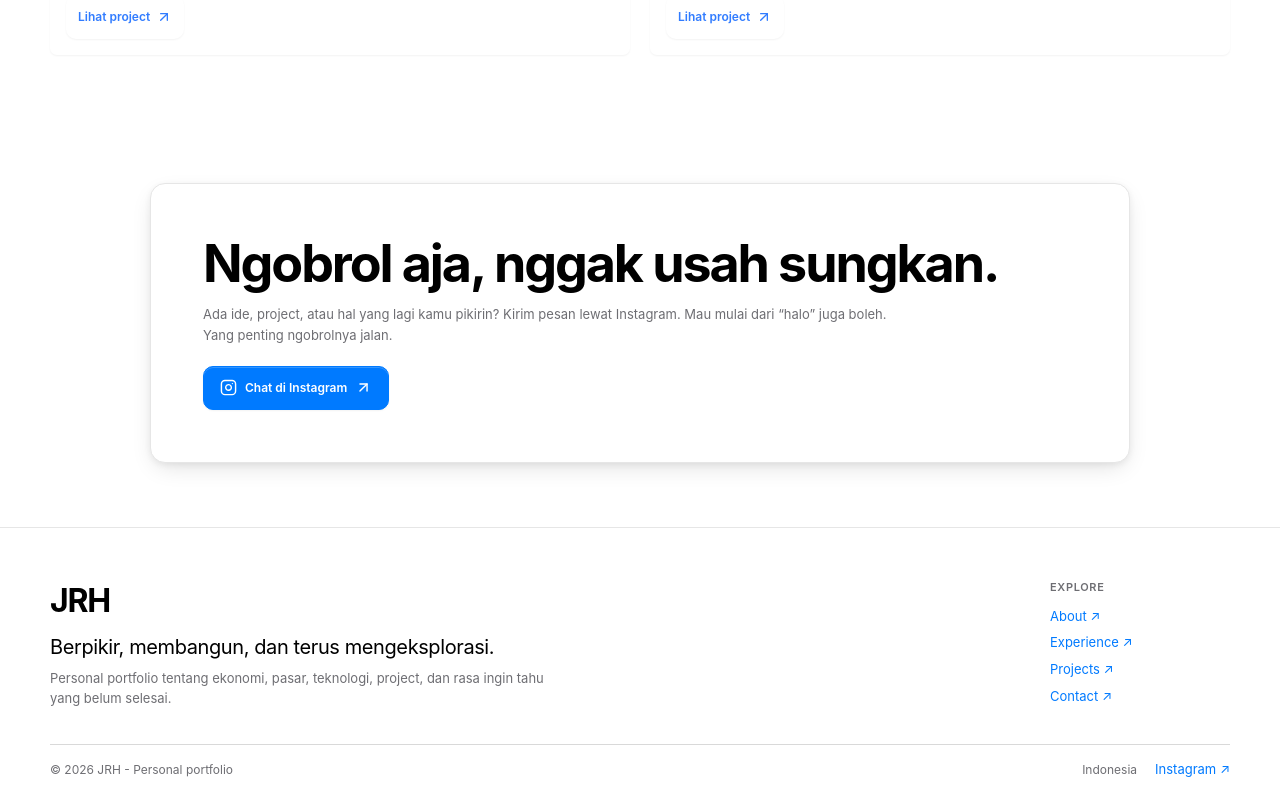
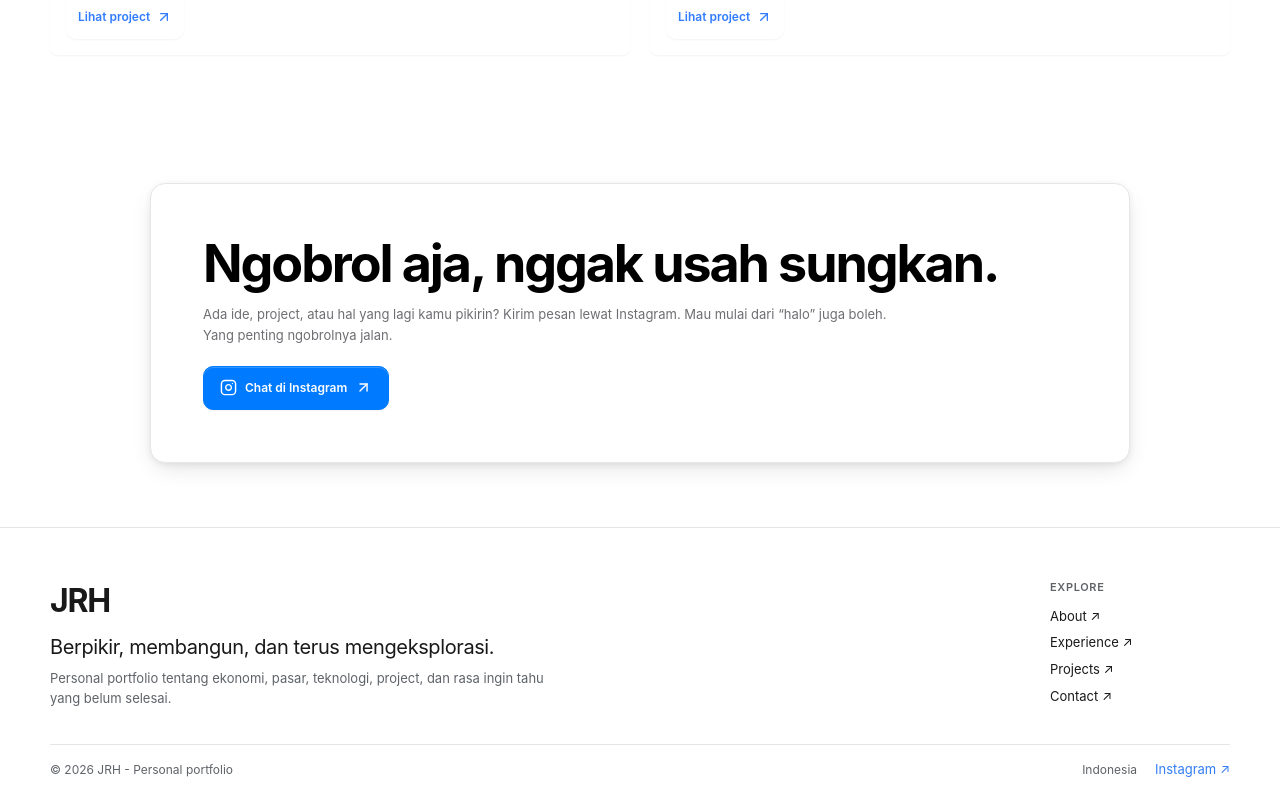
Before and after one commit to LionerHakim/JRHs, a React (Vite) app: page / in a window 1280 px wide. Shown: the part 2828-3628 px from the top of the page. Built offline with nearby package versions, Linux system fonts and the light colour scheme.

Commit message:
ux: finalize portfolio hierarchy and footer consistency

```diff
--- a/src/jrh-final-polish.css
+++ b/src/jrh-final-polish.css
@@ -1,16 +1,12 @@
-/* JRHs final polish: Apple TV inspired editorial system. No horizontal project scrolling. */
+/* JRHs final polish: Apple TV inspired editorial system. */
 :root {
   --jrh-page-max: 1180px;
   --jrh-gutter: 32px;
 }
-
-/* Navigation: quieter, cleaner, more Apple-like. */
 .jrh-nav-shell { backdrop-filter: none !important; }
 .jrh-nav-inner { width: min(var(--jrh-page-max), calc(100% - var(--jrh-gutter))) !important; }
 .jrh-nav-link { position: relative !important; }
 .jrh-nav-link.is-active::after { content: "" !important; position: absolute !important; left: 12px !important; right: 12px !important; bottom: 3px !important; height: 2px !important; border-radius: 2px !important; background: var(--jrh-primary) !important; }
-
-/* Hero: stronger hierarchy, less empty drift. */
 .hero-clean { padding-block: clamp(40px, 7vh, 72px) !important; }
 .hero-copy { width: min(1120px, 100%) !important; grid-template-columns: minmax(0, 1.08fr) minmax(280px, 390px) !important; gap: clamp(40px, 7vw, 96px) !important; }
 .hero-clean h1 { font-size: clamp(42px, 5vw, 64px) !important; letter-spacing: -.045em !important; }
@@ -18,8 +14,6 @@
 .hero-clean .hero-description { max-width: 500px !important; }
 .hero-portrait-inline .hero-portrait-frame { border-radius: var(--jrh-radius-xl) !important; box-shadow: 0 18px 44px rgba(0,0,0,.10) !important; }
 .hero-button { border-radius: 10px !important; }
-
-/* ABOUT v5: editorial reading field with a deliberate quiet focal point. */
 .about-section { position: relative !important; overflow: clip !important; }
 .about-v5-grid { display:grid !important; grid-template-columns:minmax(240px,.72fr) minmax(0,1.28fr) !important; gap:clamp(48px,8vw,112px) !important; align-items:start !important; }
 .about-v5-heading { position:sticky !important; top:96px !important; }
@@ -35,14 +29,10 @@
 .about-v5-reading:hover .about-v5-quote::before { transform:scaleY(1) !important; }
 .about-v5-quote-mark { position:absolute !important; top:13px !important; left:18px !important; color:rgba(120,86,79,.20) !important; font-size:34px !important; line-height:1 !important; font-weight:400 !important; pointer-events:none !important; }
 .about-v5-quote p { max-width:610px !important; margin:0 !important; color:#000 !important; font-size:16px !important; line-height:1.62 !important; letter-spacing:-.005em !important; }
-
-/* Section rhythm. */
 .section-shell { padding-block: clamp(72px, 9vw, 112px) !important; }
 .display-title { font-size: clamp(38px, 4.2vw, 52px) !important; letter-spacing: -.04em !important; }
 .about-lead { max-width: 700px !important; font-size: clamp(28px, 3.1vw, 40px) !important; letter-spacing: -.035em !important; }
 .section-index-note, .section-lead, .projects-intro { max-width: 480px !important; }
-
-/* Projects: editorial 2-column gallery, native vertical page scroll only. */
 .projects-section { overflow: visible !important; }
 .projects-heading { display: grid !important; grid-template-columns: minmax(0, 1fr) minmax(300px, 520px) !important; align-items: end !important; gap: 48px !important; max-width: none !important; margin-bottom: 28px !important; }
 .projects-heading > * { min-width: 0 !important; }
@@ -57,48 +47,47 @@
 .project-description { max-width: 560px !important; line-height: 1.55 !important; }
 .project-visit { margin: 0 18px 18px !important; border-radius: var(--jrh-radius-md) !important; }
 .project-object:hover { transform: translateY(-3px) !important; box-shadow: 0 16px 36px rgba(0,0,0,.10) !important; }
-
-/* Experience: reduce visual noise while preserving the timeline. */
 .experience-main h3 { font-size: clamp(24px, 2.5vw, 30px) !important; }
 .experience-row { padding-block: 28px !important; }
 .experience-node { border-color: #cfcfcf !important; }
 .experience-role { border-radius: 999px !important; padding-inline: 11px !important; }
-
-/* Contact: intentional closing statement rather than a generic form card. */
 .contact-section { padding-top: clamp(56px, 7vw, 88px) !important; }
 .contact-wrap { max-width: 980px !important; padding: clamp(28px, 5vw, 52px) !important; border-radius: var(--jrh-radius-xl) !important; box-shadow: 0 18px 44px rgba(0,0,0,.07) !important; }
 .contact-title { font-size: clamp(36px, 4.5vw, 52px) !important; letter-spacing: -.04em !important; }
 .contact-copy { max-width: 690px !important; }
-
-/* Footer: strong final anchor, compact navigation. */
 .site-footer .footer-inner { padding-top: 52px !important; }
 .site-footer .footer-main { grid-template-columns: minmax(0, 1fr) 180px !important; }
 .site-footer .footer-brand { letter-spacing: -.04em !important; }
 .site-footer .footer-tagline { font-size: 20px !important; letter-spacing: -.02em !important; }
-
-/* Touch and keyboard polish. */
 .project-visit, .hero-button, .jrh-nav-link, .jrh-menu-button, .music-player-button, .music-player-track-button, .music-player-next { -webkit-user-select: none !important; user-select: none !important; }
 .project-visit:focus-visible { outline-offset: 4px !important; }
 
-@media (max-width: 979px) {
-  .hero-copy { grid-template-columns: minmax(0, 1fr) minmax(240px, 330px) !important; gap: 40px !important; }
+/* Final consistency layer. */
+.site-footer .footer-inner { width:min(var(--jrh-page-max),calc(100% - 32px)) !important; background:#fff !important; border:0 !important; border-radius:0 !important; box-shadow:none !important; color:#191919 !important; }
+.site-footer .footer-brand,.site-footer .footer-tagline,.site-footer .footer-nav a { color:#191919 !important; }
+.site-footer .footer-focus,.site-footer .footer-nav-label,.site-footer .footer-bottom { color:#5f6368 !important; }
+.site-footer .footer-bottom { border-top-color:#e6e6e6 !important; }
+.site-footer .footer-meta a { color:#337df4 !important; }
+.contact-kicker { display:none !important; }
+
+@media (max-width:979px) {
+  .hero-copy { grid-template-columns: minmax(0, 1fr) minmax(240px, 330px) !important; gap:40px !important; }
   .about-v5-grid { grid-template-columns:minmax(220px,.8fr) minmax(0,1.2fr) !important; gap:44px !important; }
   .about-v5-lead { font-size:clamp(28px,3.8vw,38px) !important; }
-  .projects-heading { grid-template-columns: 1fr 1fr !important; gap: 28px !important; }
-  .projects-list { gap: 16px !important; }
+  .projects-heading { grid-template-columns:1fr 1fr !important; gap:28px !important; }
+  .projects-list { gap:16px !important; }
 }
-
-@media (max-width: 767px) {
-  :root { --jrh-gutter: 24px; }
-  .jrh-nav-link.is-active::after { display: none !important; }
-  .hero-clean { padding: 40px 12px 64px !important; }
-  .hero-copy { grid-template-columns: 1fr !important; gap: 30px !important; }
-  .hero-clean h1 { font-size: 42px !important; }
-  .hero-clean .hero-positioning { font-size: 24px !important; }
-  .hero-portrait-inline { width: min(340px, 84vw) !important; }
-  .section-shell { width: calc(100% - 24px) !important; padding-block: 64px !important; }
-  .display-title { font-size: 34px !important; }
-  .about-lead { font-size: 27px !important; }
+@media (max-width:767px) {
+  :root { --jrh-gutter:24px; }
+  .jrh-nav-link.is-active::after { display:none !important; }
+  .hero-clean { padding:40px 12px 64px !important; }
+  .hero-copy { grid-template-columns:1fr !important; gap:30px !important; }
+  .hero-clean h1 { font-size:42px !important; }
+  .hero-clean .hero-positioning { font-size:24px !important; }
+  .hero-portrait-inline { width:min(340px,84vw) !important; }
+  .section-shell { width:calc(100% - 24px) !important; padding-block:64px !important; }
+  .display-title { font-size:34px !important; }
+  .about-lead { font-size:27px !important; }
   .about-v5-grid { display:grid !important; grid-template-columns:1fr !important; gap:28px !important; }
   .about-v5-heading { position:static !important; }
   .about-v5-heading .eyebrow { margin-bottom:10px !important; }
@@ -109,30 +98,29 @@
   .about-v5-quote::before { top:21px !important; }
   .about-v5-quote-mark { left:13px !important; top:8px !important; font-size:28px !important; }
   .about-v5-quote p { font-size:14px !important; line-height:1.6 !important; }
-  .projects-heading { display: block !important; margin-bottom: 22px !important; }
-  .projects-intro { margin-top: 9px !important; }
-  .projects-list { grid-template-columns: 1fr !important; gap: 16px !important; overflow: visible !important; touch-action: auto !important; }
-  .project-object { width: 100% !important; }
-  .project-media { aspect-ratio: 16 / 10 !important; }
-  .project-content { min-height: 0 !important; padding: 16px 16px 8px !important; }
-  .project-content h3 { font-size: 22px !important; }
-  .project-visit { margin: 0 16px 16px !important; }
-  .experience-row { padding-block: 22px !important; }
-  .contact-wrap { padding: 28px 20px !important; }
-  .contact-title { font-size: 32px !important; }
-  .site-footer .footer-main { grid-template-columns: 1fr !important; }
+  .projects-heading { display:block !important; margin-bottom:22px !important; }
+  .projects-intro { margin-top:9px !important; }
+  .projects-list { grid-template-columns:1fr !important; gap:16px !important; overflow:visible !important; touch-action:auto !important; }
+  .project-object { width:100% !important; }
+  .project-media { aspect-ratio:16 / 10 !important; }
+  .project-content { min-height:0 !important; padding:16px 16px 8px !important; }
+  .project-content h3 { font-size:22px !important; }
+  .project-visit { margin:0 16px 16px !important; }
+  .experience-row { padding-block:22px !important; }
+  .contact-wrap { padding:28px 20px !important; }
+  .contact-title { font-size:32px !important; }
+  .site-footer .footer-main { grid-template-columns:1fr !important; }
+  .site-footer .footer-inner { width:calc(100% - 32px) !important; padding-bottom:18px !important; }
 }
-
-@media (max-width: 380px) {
-  .hero-clean h1 { font-size: 38px !important; }
-  .hero-clean .hero-positioning { font-size: 22px !important; }
-  .projects-list { gap: 14px !important; }
+@media (max-width:380px) {
+  .hero-clean h1 { font-size:38px !important; }
+  .hero-clean .hero-positioning { font-size:22px !important; }
+  .projects-list { gap:14px !important; }
   .about-v5-lead { font-size:26px !important; }
 }
-
-@media (prefers-reduced-motion: reduce) {
-  .project-object, .project-media img, .hero-button, .about-v5-rule, .about-v5-quote::before { transition: none !important; }
-  .project-object:hover, .hero-button-primary:hover { transform: none !important; }
+@media (prefers-reduced-motion:reduce) {
+  .project-object,.project-media img,.hero-button,.about-v5-rule,.about-v5-quote::before { transition:none !important; }
+  .project-object:hover,.hero-button-primary:hover { transform:none !important; }
   .about-v5-reading:hover .about-v5-rule { width:48px !important; }
   .about-v5-reading:hover .about-v5-quote::before { transform:scaleY(.25) !important; }
 }
```
